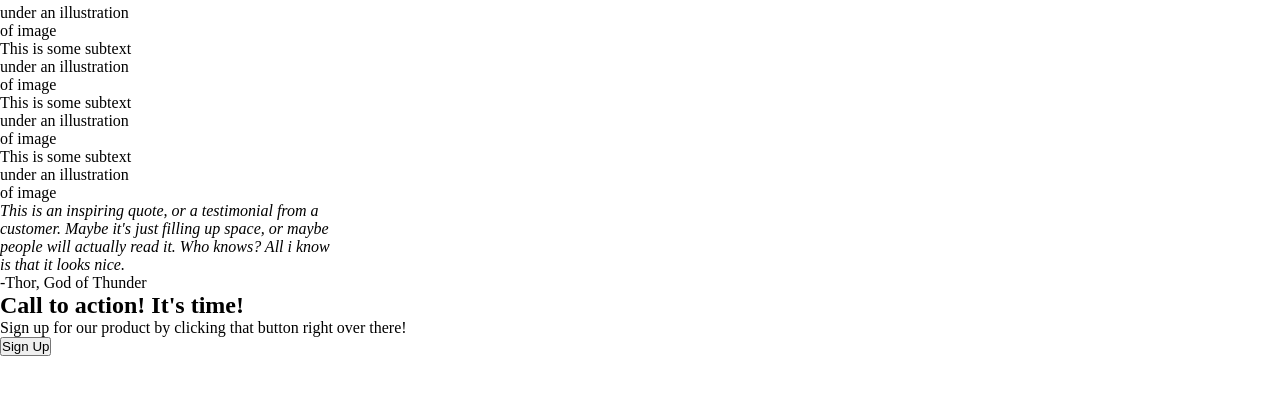
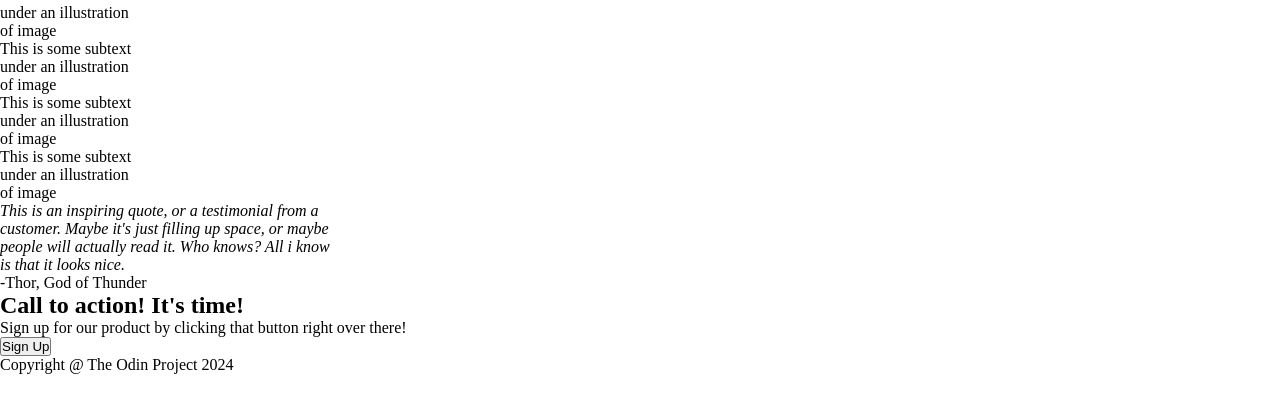
Before and after one commit to Alexanderrcm1/landing-page, a plain HTML site: page index.html in a window 1280 px wide. Shown: the part 286-698 px from the top of the page. Drawn offline with Linux system fonts and the light colour scheme.

Commit message:
Made block 5 of the website.
Block 5 of the website is a footer that contains a text.

```diff
--- a/index.html
+++ b/index.html
@@ -64,4 +64,10 @@
             </div>
         </div>
     </div>
+    <div class="block5">
+        <div class="footer">
+            <div class="footer-text">Copyright  @  The Odin Project 2024</div>
+        </div>
+    </div>
+</body>
 </html>
```
